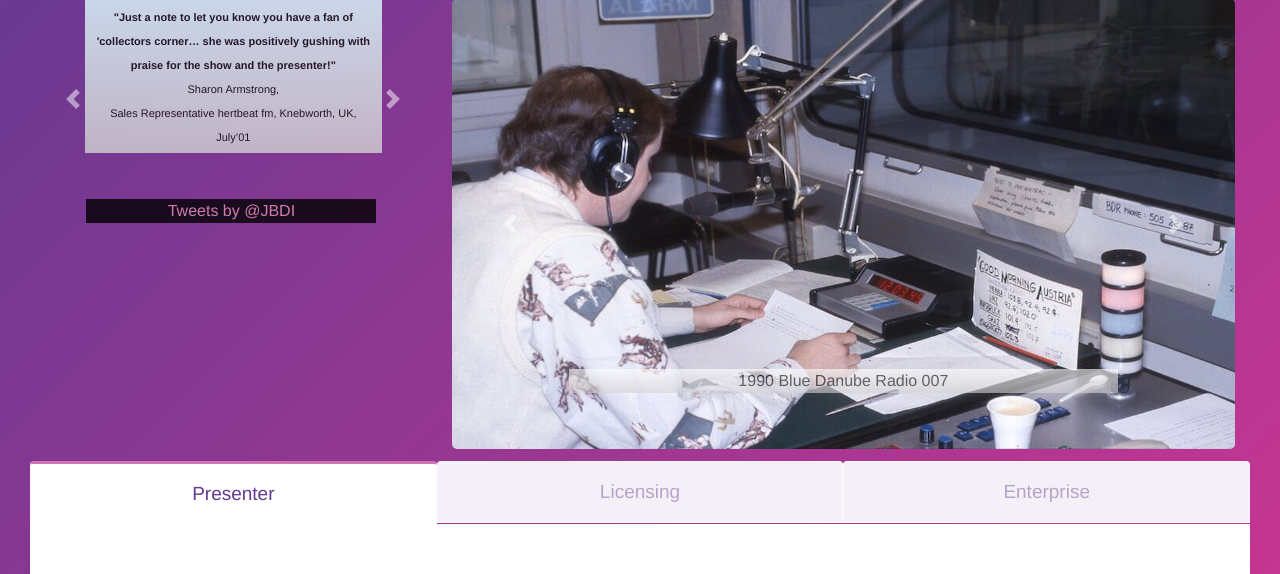
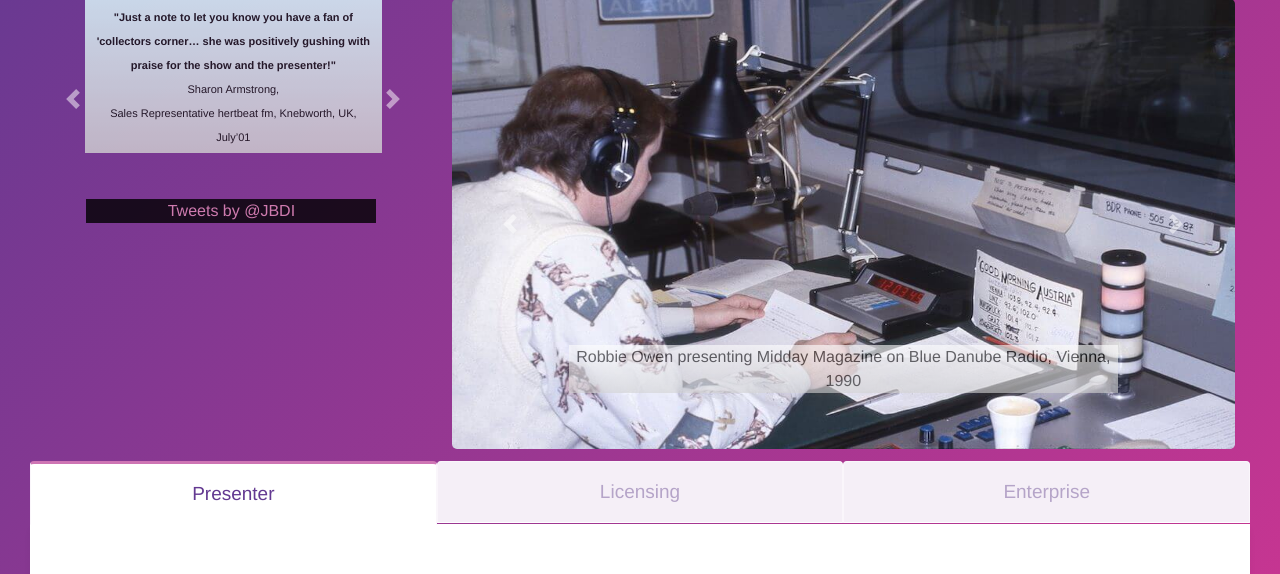
Before and after one commit to sheeranchan/EssaimageAssociates, a PHP site: page /RadioSession.php in a window 1280 px wide. Shown: the part 139-713 px from the top of the page. Run offline with PHP 8.4, Linux system fonts and the light colour scheme; some libraries are stand-ins or nearby versions.

Commit message:
sync image captions and their alt parts

```diff
--- a/reusableTemplates/indexSubSessions/galleries/GeneralGallery.php
+++ b/reusableTemplates/indexSubSessions/galleries/GeneralGallery.php
@@ -22,7 +22,7 @@
                 </div>
             </div>
             <div class="carousel-item">
-                <img id="gen02" src="../../../images/RobertPics/GeneralPics/Elektra%20Award%20%202015%20-%202.jpg" class="img-fluid" alt="Elektra Award 2015 for University Programme">
+                <img id="gen02" src="../../../images/RobertPics/GeneralPics/Elektra%20Award%20%202015%20-%202.jpg" class="img-fluid" alt="Elektra Educational Support Award, RS Components, 2017">
                 <div class="carousel-caption d-none d-md-block">
                     <p>Elektra Educational Support Award, RS Components, 2017</p>
                 </div>
--- a/reusableTemplates/indexSubSessions/galleries/RadioGallery.php
+++ b/reusableTemplates/indexSubSessions/galleries/RadioGallery.php
@@ -32,27 +32,27 @@
             <!-- Images -->
             <div class="carousel-inner">
                 <div class="carousel-item active">
-                    <img id="rd01" src="../../../images/RobertPics/RadioPics/1990%20Blue%20Danube%20Radio%20007.jpg" class="img-fluid" alt="1990 Blue Danube Radio 007">
+                    <img id="rd01" src="../../../images/RobertPics/RadioPics/1990%20Blue%20Danube%20Radio%20007.jpg" class="img-fluid" alt="Robbie Owen presenting Midday Magazine on Blue Danube Radio, Vienna, 1990">
                     <div class="carousel-caption d-none d-md-block">
-                        <p>1990 Blue Danube Radio 007</p>
+                        <p>Robbie Owen presenting Midday Magazine on Blue Danube Radio, Vienna, 1990</p>
                     </div>
                 </div>
                 <div class="carousel-item">
-                    <img id="rd02" src="../../../images/RobertPics/RadioPics/19790201%20Xmas79%20RadioWarwick012.jpg" class="img-fluid" alt="19790201 Xmas79 RadioWarwick012">
+                    <img id="rd02" src="../../../images/RobertPics/RadioPics/19790201%20Xmas79%20RadioWarwick012.jpg" class="img-fluid" alt="Robbie Owen on University Radio Warwick, Christmas 1979">
                     <div class="carousel-caption d-none d-md-block">
-                        <p>19790201 Xmas79 RadioWarwick012</p>
+                        <p>Robbie Owen on University Radio Warwick, Christmas 1979</p>
                     </div>
                 </div>
                 <div class="carousel-item">
-                    <img id="rd03" src="../../../images/RobertPics/RadioPics/Abie%20Nathan%20Presentation%20in%20Tel%20Aviv%20of%20Radio%20Day%20Signed%20Poster%202006.jpg" class="img-fluid" alt="Abie Nathan Presentation in Tel Aviv of Radio Day Signed Poster 2006">
+                    <img id="rd03" src="../../../images/RobertPics/RadioPics/Abie%20Nathan%20Presentation%20in%20Tel%20Aviv%20of%20Radio%20Day%20Signed%20Poster%202006.jpg" class="img-fluid" alt="Presentation to Abie Nathan, founder of the Voice of Peace: a poster signed by all the DJ’s who attended the Amsterdam Radio Day. Tel Aviv, 2008">
                     <div class="carousel-caption d-none d-md-block">
-                        <p>Abie Nathan Presentation in Tel Aviv of Radio Day Signed Poster 2006</p>
+                        <p>Presentation to Abie Nathan, founder of the Voice of Peace: a poster signed by all the DJ’s who attended the Amsterdam Radio Day. Tel Aviv, 2008</p>
                     </div>
                 </div>
                 <div class="carousel-item">
-                    <img id="rd04" src="../../../images/RobertPics/RadioPics/Graham%20Gill%20&%20RO%20at%20Radio%20Day%20Amsterdam.jpg" class="img-fluid" alt="Graham Gill & RO at Radio Day Amsterdam">
+                    <img id="rd04" src="../../../images/RobertPics/RadioPics/Graham%20Gill%20&%20RO%20at%20Radio%20Day%20Amsterdam.jpg" class="img-fluid" alt="Graham Gill & RO at Radio Day Amsterdam, 2008">
                     <div class="carousel-caption d-none d-md-block">
-                        <p>Graham Gill & RO at Radio Day Amsterdam</p>
+                        <p>Graham Gill & RO at Radio Day Amsterdam, 2008</p>
                     </div>
                 </div>
                 <div class="carousel-item">
@@ -62,21 +62,21 @@
                     </div>
                 </div>
                 <div class="carousel-item">
-                    <img id="rd06" src="../../../images/RobertPics/RadioPics/Maurice%20Bokkebroek%20&%20Robbie%20Owen%20Radio%20Day%202008.jpg" class="img-fluid" alt="Maurice Bokkebroek & Robbie Owen Radio Day 2008">
+                    <img id="rd06" src="../../../images/RobertPics/RadioPics/Maurice%20Bokkebroek%20&%20Robbie%20Owen%20Radio%20Day%202008.jpg" class="img-fluid" alt="Maurice Bokkebroek of Radio Mi Amigo with Robbie Owen at Amsterdam Radio Day, 2008">
                     <div class="carousel-caption d-none d-md-block">
-                        <p>Maurice Bokkebroek & Robbie Owen Radio Day 2008</p>
+                        <p>Maurice Bokkebroek of Radio Mi Amigo with Robbie Owen at Amsterdam Radio Day, 2008</p>
                     </div>
                 </div>
                 <div class="carousel-item">
-                    <img id="rd07" src="../../../images/RobertPics/RadioPics/Queen%20looking%20at%20Hertbeat%20fm.jpg" class="img-fluid" alt="Queen looking at Hertbeat fm">
+                    <img id="rd07" src="../../../images/RobertPics/RadioPics/Queen%20looking%20at%20Hertbeat%20fm.jpg" class="img-fluid" alt="Her Majesty the Queen with Robert Owen visiting the hertbeat FM booth. Stevenage 2002">
                     <div class="carousel-caption d-none d-md-block">
-                        <p>Queen looking at Hertbeat fm</p>
+                        <p>Her Majesty the Queen with Robert Owen visiting the hertbeat FM booth. Stevenage 2002</p>
                     </div>
                 </div>
                 <div class="carousel-item">
-                    <img id="rd08" src="../../../images/RobertPics/RadioPics/Hertbeat%20fm's%20First%20Birthday,%20Knebworth,%20UK.%20%202002.jpg" class="img-fluid" alt="Hertbeat FM's First Birthday, Knebworth, UK.  2002">
+                    <img id="rd08" src="../../../images/RobertPics/RadioPics/Hertbeat%20fm's%20First%20Birthday,%20Knebworth,%20UK.%20%202002.jpg" class="img-fluid" alt="Robbie Owen with Producer Mike Grant, presenting the Jukebox Drive-In at hertbeat FM, Knebworth, Hertfordshire, UK (2002)">
                     <div class="carousel-caption d-none d-md-block">
-                        <p>Hertbeat FM's First Birthday, Knebworth, UK.  2002</p>
+                        <p>Robbie Owen with Producer Mike Grant, presenting the Jukebox Drive-In at hertbeat FM, Knebworth, Hertfordshire, UK (2002)</p>
                     </div>
                 </div>
                 <div class="carousel-item">
@@ -140,57 +140,57 @@
                     </div>
                 </div>
                 <div class="carousel-item">
-                    <img id="rd19" src="../../../images/RobertPics/RadioPics/Welcoming%20the%20Wheelchair%20Pushers%20from%20London%20back%20home%20to%20Hertford%20(1975).jpg" class="img-fluid" alt="Welcoming the Wheelchair Pushers from London back home to Hertford (1975)">
+                    <img id="rd19" src="../../../images/RobertPics/RadioPics/Welcoming%20the%20Wheelchair%20Pushers%20from%20London%20back%20home%20to%20Hertford%20(1975).jpg" class="img-fluid" alt="Radio Hertford London to Hertford Wheelchair Push, 1975: Robbie Owen welcoming the pushers home!">
                     <div class="carousel-caption d-none d-md-block">
-                        <p>Welcoming the Wheelchair Pushers from London back home to Hertford (1975)</p>
+                        <p>Radio Hertford London to Hertford Wheelchair Push, 1975: Robbie Owen welcoming the pushers home!</p>
                     </div>
                 </div>
                 <div class="carousel-item">
-                    <img id="rd20" src="../../../images/RobertPics/RadioPics/Building%20the%20hertbeat%20fm%20studios%20at%20the%20Pump%20House,%20Knebworth%20Park,%20Hertfordshire,%20UK%20(2001).jpg" class="img-fluid" alt="Building the hertbeat fm studios at the Pump House, Knebworth Park, Hertfordshire, UK (2001)">
+                    <img id="rd20" src="../../../images/RobertPics/RadioPics/Building%20the%20hertbeat%20fm%20studios%20at%20the%20Pump%20House,%20Knebworth%20Park,%20Hertfordshire,%20UK%20(2001).jpg" class="img-fluid" alt="Building the Hertbeat fm studios at the Pump House, Knebworth Park, Hertfordshire, UK (2001)">
                     <div class="carousel-caption d-none d-md-block">
-                        <p>Building the hertbeat fm studios at the Pump House, Knebworth Park, Hertfordshire, UK (2001)</p>
+                        <p>Building the Hertbeat fm studios at the Pump House, Knebworth Park, Hertfordshire, UK (2001)</p>
                     </div>
                 </div>
                 <div class="carousel-item">
-                    <img id="rd21" src="../../../images/RobertPics/RadioPics/RO%20&%20Mike%20Grant%20at%20the%20Magic%20Echo%20Studio%20March%202018.jpg" class="img-fluid" alt="RO & Mike Grant at the Magic Echo Studio March 2018">
+                    <img id="rd21" src="../../../images/RobertPics/RadioPics/RO%20&%20Mike%20Grant%20at%20the%20Magic%20Echo%20Studio%20March%202018.jpg" class="img-fluid" alt="Robbie Owen & Mike Grant at the Magic Echo Studio, March 2018">
                     <div class="carousel-caption d-none d-md-block">
-                        <p>RO & Mike Grant at the Magic Echo Studio March 2018</p>
+                        <p>Robbie Owen & Mike Grant at the Magic Echo Studio, March 2018</p>
                     </div>
                 </div>
                 <div class="carousel-item">
-                    <img id="rd22" src="../../../images/RobertPics/RadioPics/RO%20at%20KOKO%20Radio%20Studio%20in%20Warrensburg%20USA%20with%20Lyn%20Eschlimann%20--%20&%20Darren%20Harte%201993%20.jpg" class="img-fluid" alt="RO at KOKO Radio Studio in Warrensburg USA with Lyn Eschlimann -- & Darren Harte 1993 ">
+                    <img id="rd22" src="../../../images/RobertPics/RadioPics/RO%20at%20KOKO%20Radio%20Studio%20in%20Warrensburg%20USA%20with%20Lyn%20Eschlimann%20--%20&%20Darren%20Harte%201993%20.jpg" class="img-fluid" alt="Robbie Owen at KOKO Radio Studio in Warrensburg USA with Lyn Eschlimann & Darren Harte, 1993">
                     <div class="carousel-caption d-none d-md-block">
-                        <p>RO at KOKO Radio Studio in Warrensburg USA with Lyn Eschlimann -- & Darren Harte 1993 </p>
+                        <p>Robbie Owen at KOKO Radio Studio in Warrensburg USA with Lyn Eschlimann & Darren Harte, 1993</p>
                     </div>
                 </div>
                 <div class="carousel-item">
-                    <img id="rd23" src="../../../images/RobertPics/RadioPics/RO%20at%20the%20Magic%20Echo%20Studio%20March%202018.jpg" class="img-fluid" alt="RO at the Magic Echo Studio March 2018">
+                    <img id="rd23" src="../../../images/RobertPics/RadioPics/RO%20at%20the%20Magic%20Echo%20Studio%20March%202018.jpg" class="img-fluid" alt="Robbie Owen at the Magic Echo Studio, March 2018">
                     <div class="carousel-caption d-none d-md-block">
-                        <p>RO at the Magic Echo Studio March 2018</p>
+                        <p>Robbie Owen at the Magic Echo Studio, March 2018</p>
                     </div>
                 </div>
                 <div class="carousel-item">
-                    <img id="rd24" src="../../../images/RobertPics/RadioPics/RO%20in%20the%20Caroline%20Studio%20on%20the%20Ross%20Revenge%20December%202017.JPG" class="img-fluid" alt="RO in the Caroline Studio on the Ross Revenge December 2017">
+                    <img id="rd24" src="../../../images/RobertPics/RadioPics/RO%20in%20the%20Caroline%20Studio%20on%20the%20Ross%20Revenge%20December%202017.JPG" class="img-fluid" alt="Robbie Owen in the Radio Caroline Studio on-board the mv. Ross Revenge, December 2017">
                     <div class="carousel-caption d-none d-md-block">
-                        <p>RO in the Caroline Studio on the Ross Revenge December 2017</p>
+                        <p>Robbie Owen in the Radio Caroline Studio on-board the mv. Ross Revenge, December 2017</p>
                     </div>
                 </div>
                 <div class="carousel-item">
-                    <img id="rd25" src="../../../images/RobertPics/RadioPics/The%20Magic%20Jukebox%20welcomes%20a%20special%20visitor.JPG" class="img-fluid" alt="The Magic Jukebox welcomes a special visitor">
+                    <img id="rd25" src="../../../images/RobertPics/RadioPics/The%20Magic%20Jukebox%20welcomes%20a%20special%20visitor.JPG" class="img-fluid" alt="The fascination of radio…? …young Ben visits the Magic Echo, 2017">
                     <div class="carousel-caption d-none d-md-block">
-                        <p>The Magic Jukebox welcomes a special visitor</p>
+                        <p>The fascination of radio…? …young Ben visits the Magic Echo, 2017</p>
                     </div>
                 </div>
                 <div class="carousel-item">
-                    <img id="rd26" src="../../../images/RobertPics/GeneralPics/Voice%20of%20Peace%20Team%20Graham%20Day%20Geoff%20Fitch%20Steve%20Growcot%20Doig%20Wood%20&%20Guy%20Bradley%20with%20RO%20August%201982%20Israel.jpg" class="img-fluid" alt="Voice of Peace Team Graham Day Geoff Fitch Steve Growcot Doig Wood & Guy Bradley with RO August 1982 Israel">
+                    <img id="rd26" src="../../../images/RobertPics/GeneralPics/Voice%20of%20Peace%20Team%20Graham%20Day%20Geoff%20Fitch%20Steve%20Growcot%20Doig%20Wood%20&%20Guy%20Bradley%20with%20RO%20August%201982%20Israel.jpg" class="img-fluid" alt="The Voice of Peace DJ Team: Graham Day, Geoff Fitch, Steve Growcott, Doug Wood & Guy Bradley, with Robbie Owen, August 1982 off-Israel">
                     <div class="carousel-caption d-none d-md-block">
-                        <p>Voice of Peace Team Graham Day Geoff Fitch Steve Growcot Doig Wood & Guy Bradley with RO August 1982 Israel</p>
+                        <p>VThe Voice of Peace DJ Team: Graham Day, Geoff Fitch, Steve Growcott, Doug Wood & Guy Bradley, with Robbie Owen, August 1982 off-Israel</p>
                     </div>
                 </div>
                 <div class="carousel-item">
-                    <img id="rd27" src="../../../images/RobertPics/GeneralPics/VOP%20Reunion%20Photo%20Recreation%2030%20years%20later%20in%20Hertford%20Aug%202012.JPG" class="img-fluid" alt="VOP Reunion Photo Recreation 30 years later in Hertford Aug 2012">
+                    <img id="rd27" src="../../../images/RobertPics/GeneralPics/VOP%20Reunion%20Photo%20Recreation%2030%20years%20later%20in%20Hertford%20Aug%202012.JPG" class="img-fluid" alt="Just 30 years later: the Voice of Peace Reunion, Hertford, Aug 2012">
                     <div class="carousel-caption d-none d-md-block">
-                        <p>VOP Reunion Photo Recreation 30 years later in Hertford Aug 2012</p>
+                        <p>Just 30 years later: the Voice of Peace Reunion, Hertford, Aug 2012</p>
                     </div>
                 </div>
             </div>
--- a/reusableTemplates/indexSubSessions/testimonials/radioTestimonial.php
+++ b/reusableTemplates/indexSubSessions/testimonials/radioTestimonial.php
@@ -115,7 +115,7 @@
                     <div class="row">
                         <div class="col-sm-12 text-center">
 
-                                <strong class="smaller-font">"Good grief - an enthusiastic DJ - a rare best these days!"</strong>
+                                <strong class="smaller-font">"Good grief - an enthusiastic DJ - a rare BEAST these days!"</strong>
                             <br>
                             <small>Keith,<br> Proprietor of Fruits de Mer Records, UK.<br> March 2018</small>
                         </div>
@@ -154,7 +154,7 @@
                     <div class="row">
                         <div class="col-sm-12 text-center">
 
-                                <strong class="smaller-font">"You always surprise me we things I've long forgotten about but it's great for me to remember these things."</strong>
+                                <strong class="smaller-font">"You always surprise me with things I've long forgotten about but it's great for me to remember…"</strong>
                             <br>
                             <small>John Carter,<br> Musician and Songwriter. January 2018 </small>
                         </div>
```
Also changed, not shown: reusableTemplates/indexSubSessions/galleries/UniversityGallery.php (+30 -30 lines), images/RobertPics/RadioPics/Abie Nathan Presentation in Tel Aviv of Radio Day Signed Poster 2006.jpg.
